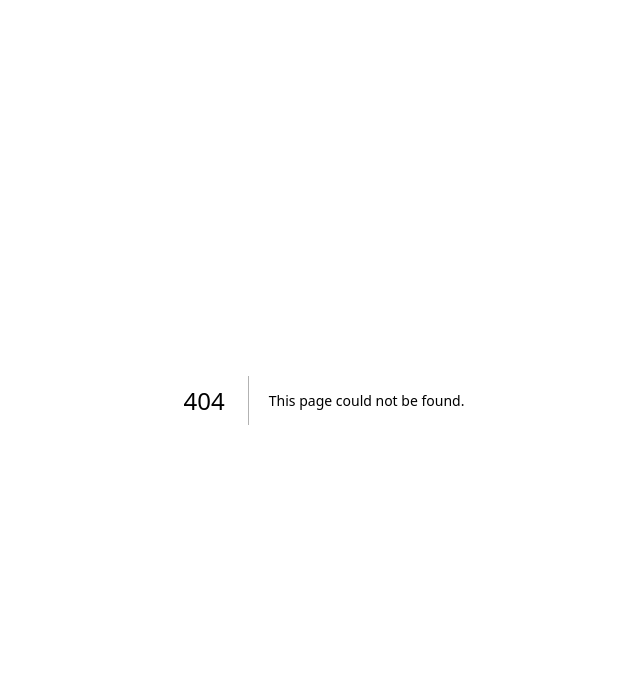
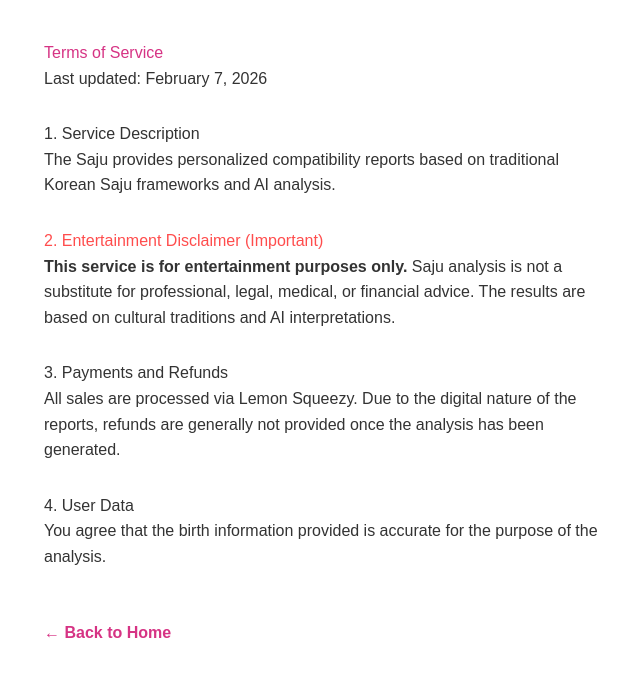
Before and after one commit to rhflffk019-hue/my-saju-app-2026, a Next.js app: page /terms in a window 1280 px wide. Before the commit this address had no page. Shown: the top 676 px of the page, without its empty margins (316-956 px from the left). Built offline with nearby package versions, Linux system fonts and the light colour scheme.

Commit message:
privacy fix

```diff
--- /dev/null
+++ b/app/privacy/page.tsx
@@ -0,0 +1,23 @@
+// app/privacy/page.tsx
+export default function Privacy() {
+  return (
+    <div style={{ padding: '40px 20px', maxWidth: '600px', margin: '0 auto', color: '#333', lineHeight: '1.6' }}>
+      <h1 style={{ color: '#d63384' }}>Privacy Policy</h1>
+      <p>Last updated: February 7, 2026</p>
+      <p>At The Saju, we respect your privacy. This policy explains how we handle your data.</p>
+
+      <h2 style={{ marginTop: '30px' }}>1. Information We Collect</h2>
+      <p>We collect birth date and time information provided by you to generate Saju reports. This data is processed through our AI analysis partner (Google Gemini).</p>
+
+      <h2 style={{ marginTop: '30px' }}>2. Data Usage</h2>
+      <p>Your data is used solely for generating your report and is not stored permanently for marketing purposes.</p>
+
+      <h2 style={{ marginTop: '30px' }}>3. Third-Party Services</h2>
+      <p>We use Lemon Squeezy for secure payment processing. They handle your billing information according to their own privacy standards.</p>
+
+      <div style={{ marginTop: '50px' }}>
+        <a href="/" style={{ color: '#d63384', textDecoration: 'none', fontWeight: 'bold' }}>← Back to Home</a>
+      </div>
+    </div>
+  );
+}
--- /dev/null
+++ b/app/terms/page.tsx
@@ -0,0 +1,25 @@
+// app/terms/page.tsx
+export default function Terms() {
+  return (
+    <div style={{ padding: '40px 20px', maxWidth: '600px', margin: '0 auto', color: '#333', lineHeight: '1.6' }}>
+      <h1 style={{ color: '#d63384' }}>Terms of Service</h1>
+      <p>Last updated: February 7, 2026</p>
+
+      <h2 style={{ marginTop: '30px' }}>1. Service Description</h2>
+      <p>The Saju provides personalized compatibility reports based on traditional Korean Saju frameworks and AI analysis.</p>
+
+      <h2 style={{ marginTop: '30px', color: '#ff4d4d' }}>2. Entertainment Disclaimer (Important)</h2>
+      <p><b>This service is for entertainment purposes only.</b> Saju analysis is not a substitute for professional, legal, medical, or financial advice. The results are based on cultural traditions and AI interpretations.</p>
+
+      <h2 style={{ marginTop: '30px' }}>3. Payments and Refunds</h2>
+      <p>All sales are processed via Lemon Squeezy. Due to the digital nature of the reports, refunds are generally not provided once the analysis has been generated.</p>
+
+      <h2 style={{ marginTop: '30px' }}>4. User Data</h2>
+      <p>You agree that the birth information provided is accurate for the purpose of the analysis.</p>
+
+      <div style={{ marginTop: '50px' }}>
+        <a href="/" style={{ color: '#d63384', textDecoration: 'none', fontWeight: 'bold' }}>← Back to Home</a>
+      </div>
+    </div>
+  );
+}
```
